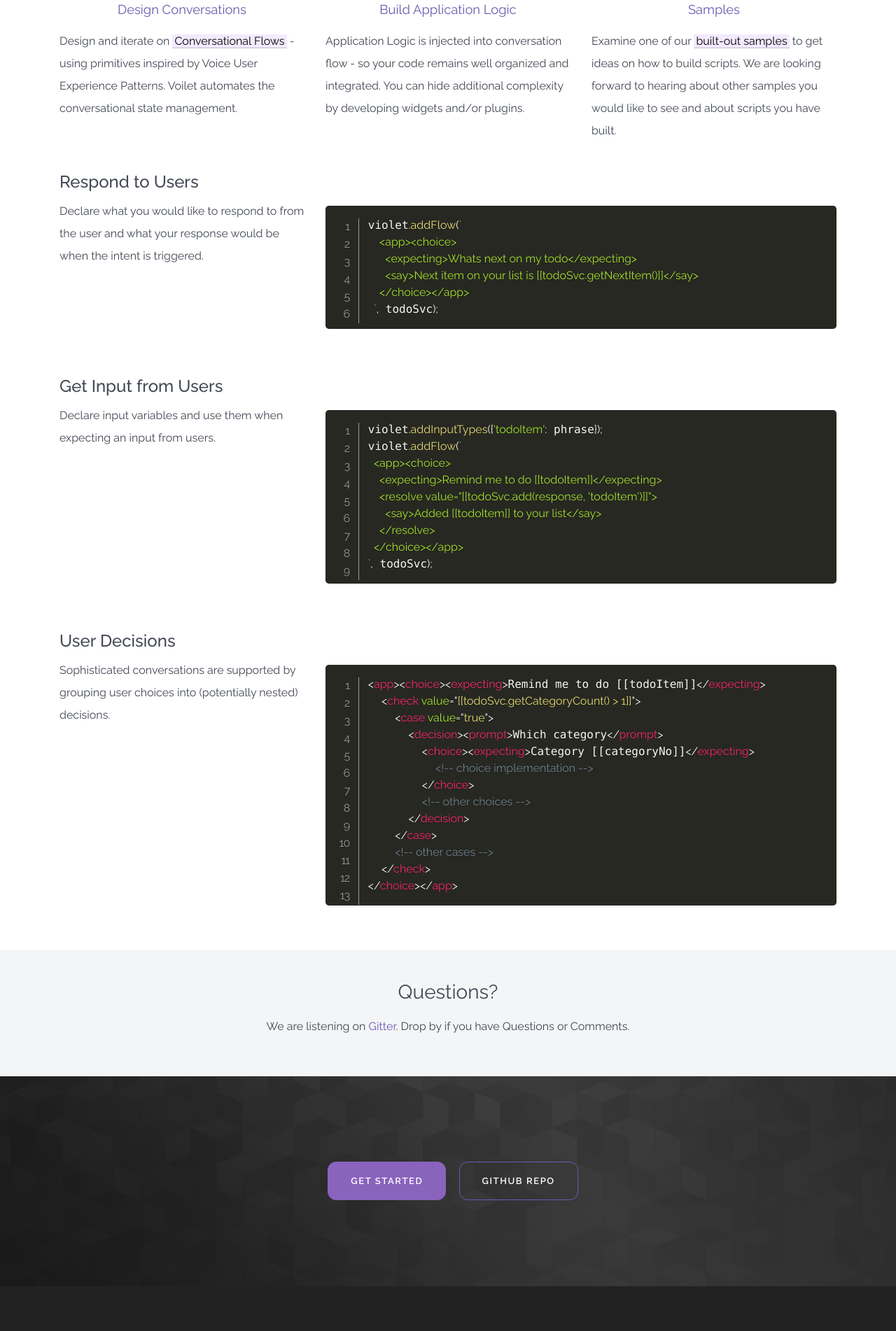
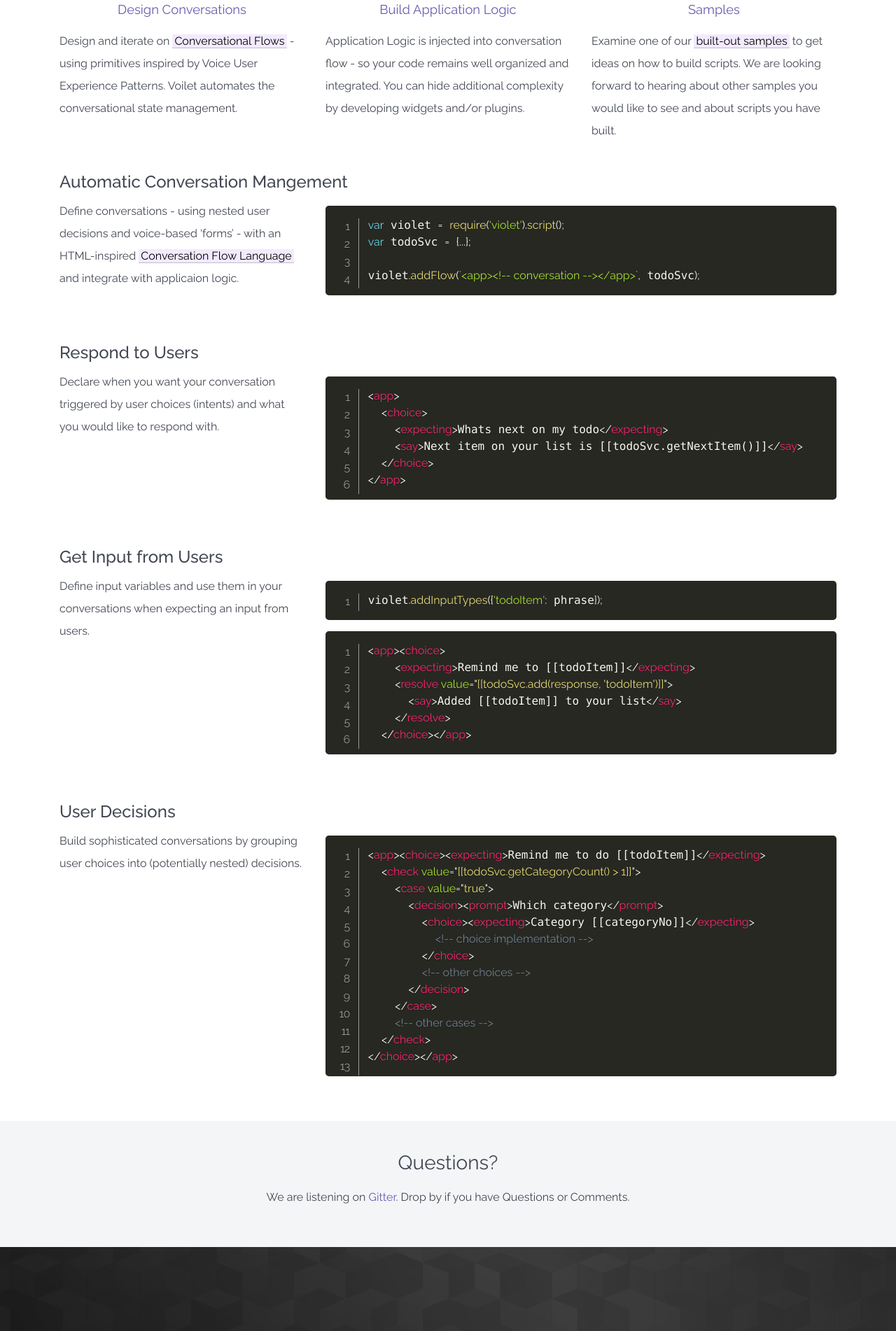
Before and after one commit to salesforce-misc/HelloViolet.ai, a Jekyll site: the page built from index.html, in a window 1280 px wide. Shown: the part 673-2575 px from the top of the page at 70% size. Built offline with Jekyll 4.4.1, drawn with Linux system fonts in a browser that asks for light colours; nearby versions of some CDN libraries; some web fonts are replaced; the list of posts is cut into pages by our own code; some of the changed text lies outside the part shown.

Commit message:
Website update

```diff
--- a/_includes/page-footer.html
+++ b/_includes/page-footer.html
@@ -7,7 +7,7 @@
       <div class="col-md-6 col-lg-6">
         <div class="media">
           <small class="media-body media-bottom">
-            Violet - an Emerging Technology Initiative by <a href="http://www.salesforce.com">Salesforce</a> &copy;2017-2019.
+            Violet - an Emerging Technology Initiative by <a href="http://www.salesforce.com">Salesforce</a> &copy;2017-2020.
           </small>
         </div>
       </div>
--- a/assets/css/prism.css
+++ b/assets/css/prism.css
@@ -134,6 +134,9 @@
   position: relative;
 }
 
+.line-numbers + .line-numbers {
+  margin-top: -3rem;
+}
 .line-numbers .line-numbers-rows {
   position: absolute;
   pointer-events: none;
--- a/index.html
+++ b/index.html
@@ -112,6 +112,26 @@
 
 <section class="text-xs-left">
   <div class="container">
+
+    <div class="row">
+      <div class="col-xs-12">
+        <h2>Automatic Conversation Mangement</h2>
+      </div>
+    </div>
+    <div class="row">
+      <div class="col-md-4">
+        <p>
+          Define conversations - using nested user decisions and voice-based &lsquo;forms&rsquo; - with an HTML-inspired <a href="/docs/conversation-flow-basics">Conversation Flow Language</a> and integrate with applicaion logic.
+        </p>
+      </div>
+      <div class="col-md-8">
+        <pre class="line-numbers" style="white-space: pre-wrap"><code class="language-javascript">var violet = require('violet').script();
+var todoSvc = {...};
+
+violet.addFlow(`&lt;app&gt;&lt;!-- conversation --&gt;&lt;/app&gt;`, todoSvc);</code></pre>
+      </div>
+    </div>
+
     <div class="row">
       <div class="col-xs-12">
         <h2>Respond to Users</h2>
@@ -120,19 +140,20 @@
     <div class="row">
       <div class="col-md-4">
         <p>
-          Declare what you would like to respond to from the user and what your response would be when the intent is triggered.
+          Declare when you want your conversation triggered by user choices (intents) and what you would like to respond with.
         </p>
       </div>
       <div class="col-md-8">
-        <pre class="line-numbers" style="white-space: pre-wrap"><code class="language-javascript">violet.addFlow(`
-    &lt;app&gt;&lt;choice&gt;
-      &lt;expecting&gt;Whats next on my todo&lt;/expecting&gt;
-      &lt;say&gt;Next item on your list is [[todoSvc.getNextItem()]]&lt;/say&gt;
-    &lt;/choice&gt;&lt;/app&gt;
-  `, todoSvc);</code></pre>
-
+        <pre class="line-numbers" style="white-space: pre-wrap"><code class="language-html">&lt;app&gt;
+  &lt;choice&gt;
+    &lt;expecting&gt;Whats next on my todo&lt;/expecting&gt;
+    &lt;say&gt;Next item on your list is [[todoSvc.getNextItem()]]&lt;/say&gt;
+  &lt;/choice&gt;
+&lt;/app&gt;</code></pre>
       </div>
     </div>
+
+
     <div class="row">
       <div class="col-xs-12">
         <h2>Get Input from Users</h2>
@@ -141,19 +162,17 @@
     <div class="row">
       <div class="col-md-4">
         <p>
-          Declare input variables and use them when expecting an input from users.
+          Define input variables and use them in your conversations when expecting an input from users.
         </p>
       </div>
       <div class="col-md-8">
-        <pre class="line-numbers" style="white-space: pre-wrap"><code class="language-javascript">violet.addInputTypes({'todoItem': phrase});
-violet.addFlow(`
-  &lt;app&gt;&lt;choice&gt;
-    &lt;expecting&gt;Remind me to do [[todoItem]]&lt;/expecting&gt;
+        <pre class="line-numbers" style="white-space: pre-wrap"><code class="language-javascript">violet.addInputTypes({'todoItem': phrase});</code></pre>
+        <pre class="line-numbers" style="white-space: pre-wrap"><code class="language-html">&lt;app&gt;&lt;choice&gt;
+    &lt;expecting&gt;Remind me to [[todoItem]]&lt;/expecting&gt;
     &lt;resolve value="[[todoSvc.add(response, 'todoItem')]]"&gt;
       &lt;say&gt;Added [[todoItem]] to your list&lt;/say&gt;
     &lt;/resolve&gt;
-  &lt;/choice&gt;&lt;/app&gt;
-`, todoSvc);</code></pre>
+  &lt;/choice&gt;&lt;/app&gt;</code></pre>
       </div>
     </div>
 
@@ -196,7 +215,7 @@
     <div class="row">
       <div class="col-md-4">
         <p>
-          Sophisticated conversations are supported by grouping user choices into (potentially nested) decisions.
+          Build sophisticated conversations by grouping user choices into (potentially nested) decisions.
         </p>
       </div>
       <div class="col-md-8">
```
